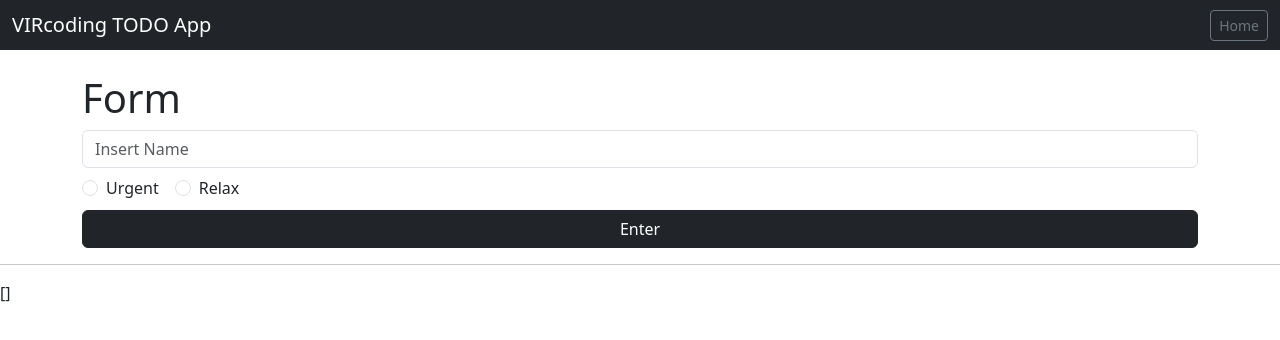
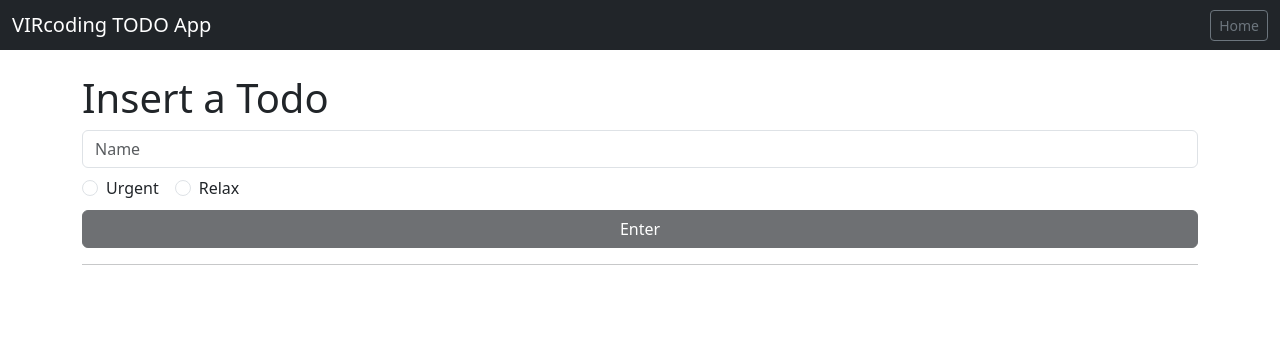
Before and after one commit to vircoding/vue-crud-practice, a Vue app: page / in a window 1280 px wide. Shown: the top 340 px of the page. Built offline with nearby package versions, Linux system fonts and the light colour scheme.

Commit message:
disabling submit button

```diff
--- a/src/components/Form.vue
+++ b/src/components/Form.vue
@@ -4,11 +4,16 @@ export default {
     props: {
         todo: Object,
     },
+    computed: {
+        disableButton() {
+            return this.todo.name.length && this.todo.status;
+        },
+    },
 };
 </script>
 
 <template>
-    <input class="form-control" type="text" v-model.trim="todo.name" placeholder="Insert Name" />
+    <input class="form-control" type="text" v-model.trim="todo.name" placeholder="Name" />
     <div class="form-check form-check-inline mt-2">
         <input
             class="form-check-input"
@@ -30,6 +35,6 @@ export default {
         <label class="form-check-label" for="relax"> Relax </label>
     </div>
     <div class="d-grid gap-2 mt-2">
-        <button class="btn btn-dark" type="submit">Enter</button>
+        <button class="btn btn-dark" type="submit" :disabled="!disableButton">Enter</button>
     </div>
 </template>
--- a/src/views/HomeView.vue
+++ b/src/views/HomeView.vue
@@ -43,11 +43,12 @@ export default {
 
 <template>
     <div class="container">
-        <h5 class="mt-4 fs-1">Form</h5>
+        <h5 class="mt-4 fs-1">Insert a Todo</h5>
         <form @submit.prevent="sendData(todo)">
             <Form :todo="todo" />
         </form>
+        <!-- Only for testing purposes -->
+        <hr />
+        <p v-if="todos.length" v-for="item in todos">{{ item }}</p>
     </div>
-    <hr />
-    <p>{{ todos }}</p>
 </template>
```
